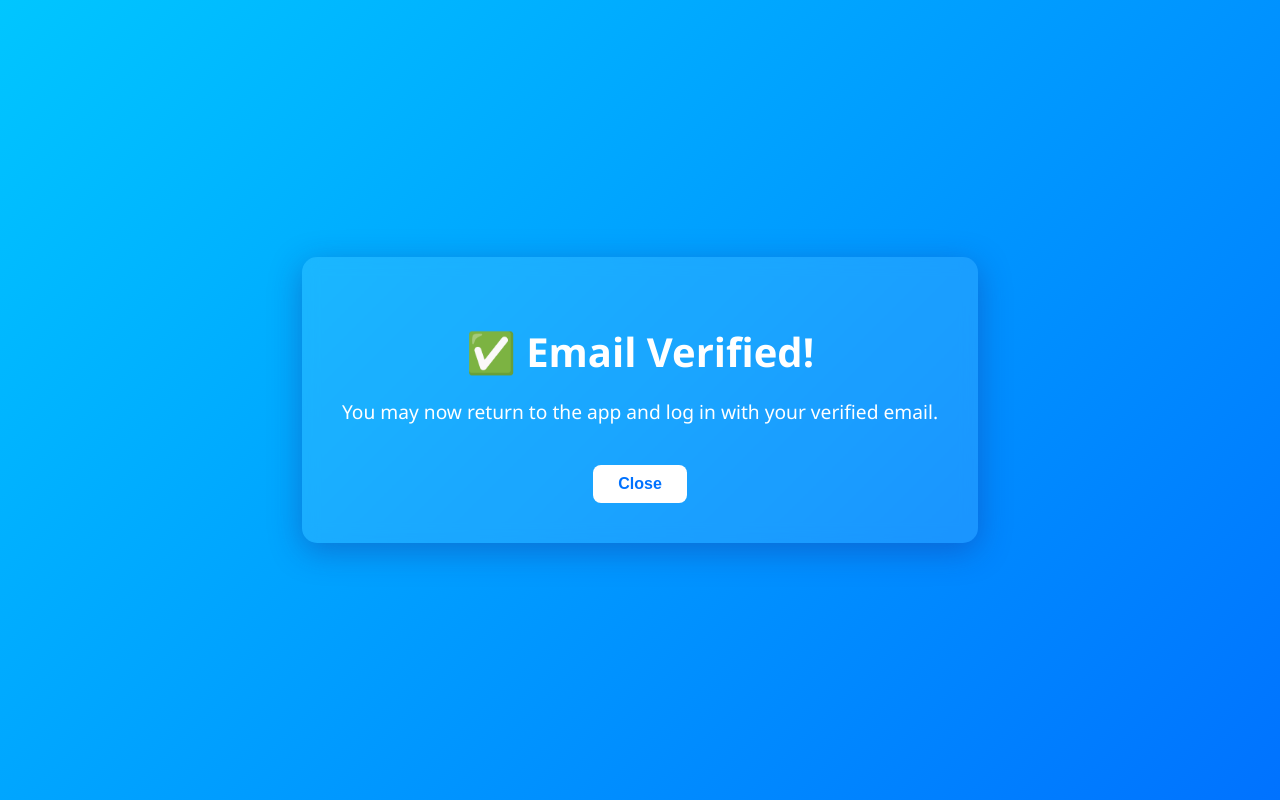
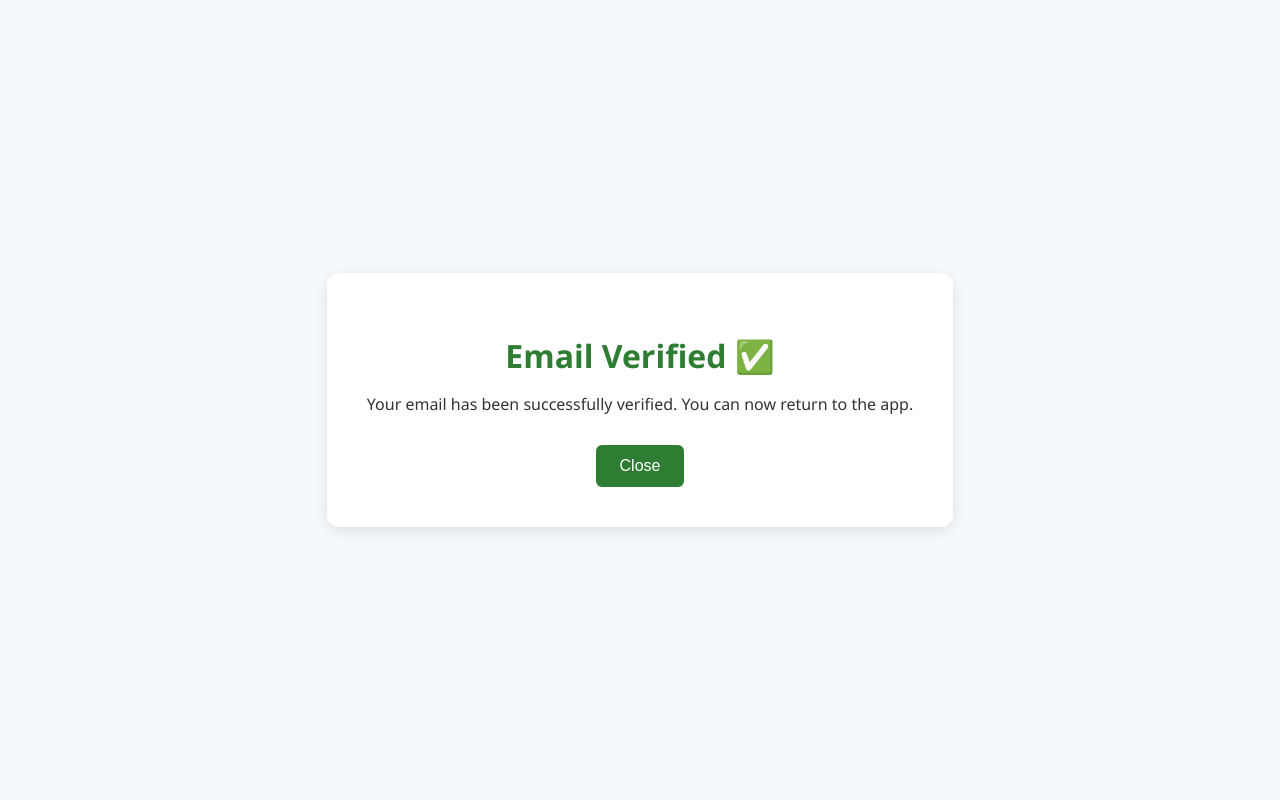
Before and after one commit to AtharvSupekar/email-verify-page, a plain HTML site: page index.html in a window 1280 px wide. Drawn offline with Linux system fonts and the light colour scheme.

Commit message:
Update index.html

```diff
--- a/index.html
+++ b/index.html
@@ -2,62 +2,60 @@
 <html lang="en">
 <head>
   <meta charset="UTF-8" />
-  <meta name="viewport" content="width=device-width, initial-scale=1.0"/>
+  <meta name="viewport" content="width=device-width, initial-scale=1.0" />
   <title>Email Verified</title>
   <style>
     body {
-      margin: 0;
-      padding: 0;
-      background: linear-gradient(135deg, #00c6ff, #0072ff);
-      font-family: "Segoe UI", Tahoma, Geneva, Verdana, sans-serif;
-      color: white;
+      font-family: 'Segoe UI', Tahoma, Geneva, Verdana, sans-serif;
+      background-color: #f6f9fc;
+      color: #333;
       display: flex;
       justify-content: center;
       align-items: center;
       height: 100vh;
+      margin: 0;
+    }
+    .container {
       text-align: center;
+      background: white;
+      padding: 40px;
+      border-radius: 12px;
+      box-shadow: 0 4px 15px rgba(0,0,0,0.1);
     }
-
-    .card {
-      background: rgba(255, 255, 255, 0.1);
-      padding: 40px;
-      border-radius: 15px;
-      box-shadow: 0 8px 32px 0 rgba(31, 38, 135, 0.37);
-      backdrop-filter: blur(8px);
-      -webkit-backdrop-filter: blur(8px);
-    }
-
     h1 {
-      font-size: 2.5em;
+      color: #2e7d32;
       margin-bottom: 10px;
     }
-
     p {
-      font-size: 1.2em;
+      font-size: 16px;
+      margin-bottom: 30px;
     }
-
-    .button {
-      margin-top: 20px;
-      padding: 10px 25px;
-      font-size: 1em;
-      background-color: #ffffff;
-      color: #0072ff;
+    button {
+      background-color: #2e7d32;
+      color: white;
+      padding: 12px 24px;
       border: none;
-      border-radius: 8px;
+      border-radius: 6px;
+      font-size: 16px;
       cursor: pointer;
-      font-weight: bold;
     }
-
-    .button:hover {
-      background-color: #e6e6e6;
+    button:hover {
+      background-color: #256528;
     }
   </style>
 </head>
 <body>
-  <div class="card">
-    <h1>✅ Email Verified!</h1>
-    <p>You may now return to the app and log in with your verified email.</p>
-    <button class="button" onclick="window.close()">Close</button>
+  <div class="container">
+    <h1>Email Verified ✅</h1>
+    <p>Your email has been successfully verified. You can now return to the app.</p>
+    <button onclick="handleClose()">Close</button>
   </div>
+
+  <script>
+    function handleClose() {
+      window.close();
+      alert("You can now return to the app or close this tab manually.");
+    }
+  </script>
 </body>
 </html>
```
